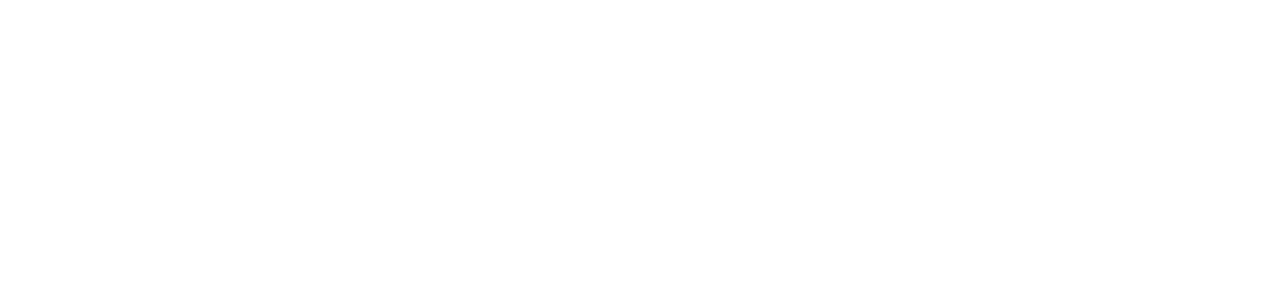
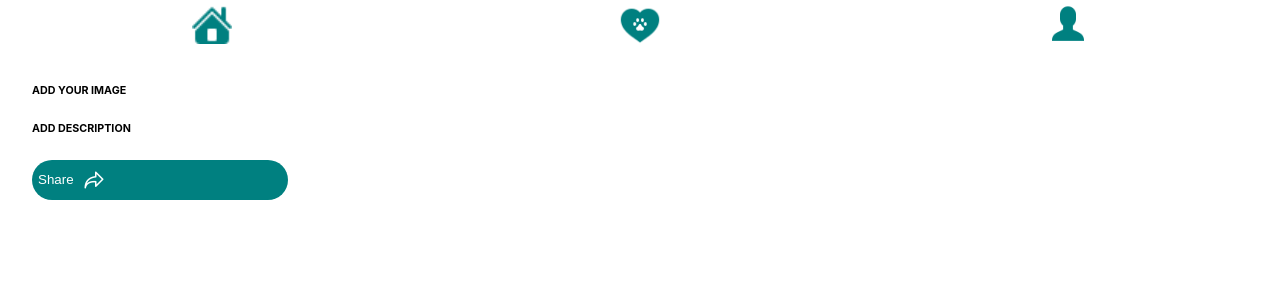
Before and after one commit to Danielariv16/PetPal, a React (Create React App) app: page /add-post in a window 1280 px wide. Shown: the top 300 px of the page. Built offline with nearby package versions, Linux system fonts and the light colour scheme.

Commit message:
added simple styling, yet not finish

```diff
--- a/src/AddPost/AddPost.js
+++ b/src/AddPost/AddPost.js
@@ -1,8 +1,17 @@
+import Header from '../Header/Header';
 import './AddPost.scss';
+import share from '../images/share.png';
 
 function AddPost(){
     return (
         <>
+        <Header />
+        <section className='add_post'>
+            <h6 className='add_post-addImg'>ADD YOUR IMAGE</h6>
+            <h6 className='add_post-addDesc'>ADD DESCRIPTION</h6>
+            <button className='add_post-share'>Share <img className='share-image'src={share}></img> </button>
+
+        </section>
         </>
     )
 }
--- a/src/AddPost/AddPost.scss
+++ b/src/AddPost/AddPost.scss
@@ -0,0 +1,18 @@
+.add_post {
+    margin: 4vh;
+    &-share{
+        display: flex;
+        align-items: center;
+        height: 5vh;
+        border: none;
+        border-radius: 20px;
+        background-color: #008080 ;
+        color: white;
+        width: 20vw;
+    }
+}
+
+.share-image{
+    height: 3vh;
+    margin-left: 1vh;
+}
```
Also changed, not shown: src/images/share.png (added), src/images/upload.png (added).
